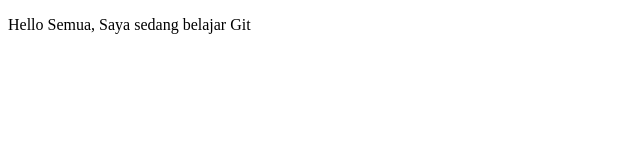
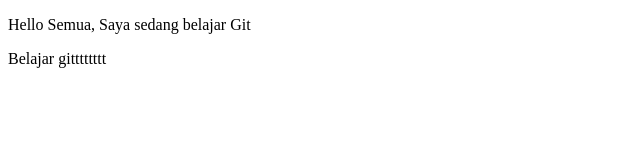
Before and after one commit to cecenaila/belajar-git, a plain HTML site: page index.html in a window 1280 px wide. Shown: the whole page, without its empty margins (0-640 px from the left). Drawn offline with Linux system fonts and the light colour scheme.

Commit message:
belajar git greget!

```diff
--- a/index.html
+++ b/index.html
@@ -6,5 +6,6 @@
     </head>
     <body>
         <p>Hello Semua, Saya sedang belajar Git</p>
+        <p>Belajar gitttttttt</p>
     </body>
 </html>
```
